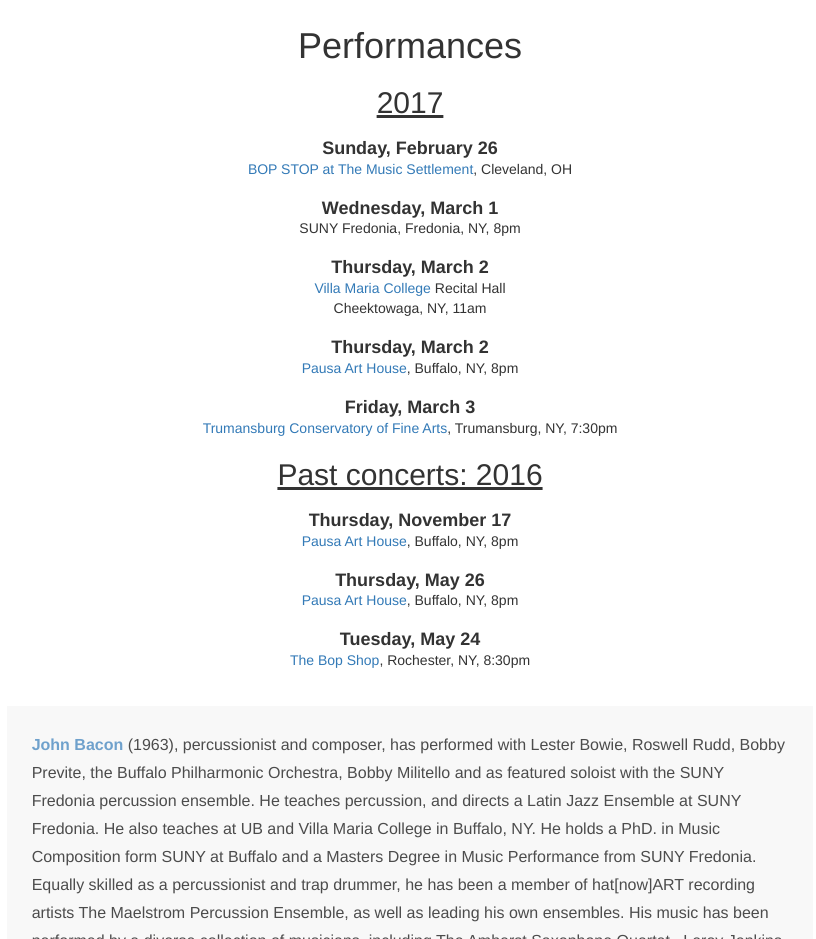
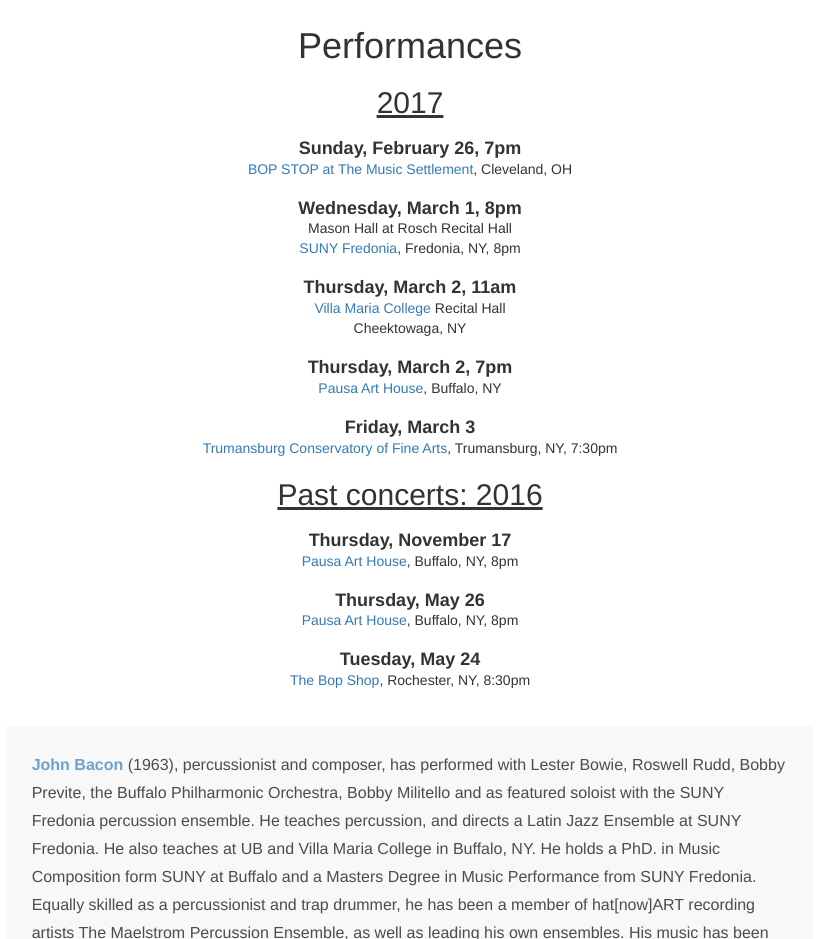
Before and after one commit to mgraymcn/resaunance, a plain HTML site: page index.html in a window 1280 px wide. Shown: the part 2280-3219 px from the top of the page, without its empty margins (230-1046 px from the left). Drawn offline with nearby package versions, Linux system fonts and the light colour scheme.

Commit message:
Update tour info

```diff
--- a/index.html
+++ b/index.html
@@ -220,24 +220,25 @@ The ethereal sound combinations of the chamber-jazz quartet resAUnance have turn
 
 
                     <h2>2017</h2>
-                    <h3>Sunday, February 26</h3>
+                    <h3>Sunday, February 26, 7pm</h3>
 
                     <p>
                         <a href="http://www.themusicsettlement.org/event-rentals/">
                             BOP STOP at The Music Settlement</a>, Cleveland, OH
                     </p>
 
-                    <h3>Wednesday, March 1</h3>
-                    <p>SUNY Fredonia, Fredonia, NY, 8pm</p>
+                    <h3>Wednesday, March 1, 8pm</h3>
+                    <p>Mason Hall at Rosch Recital Hall<br>
+			    <a href="http://www.fredonia.edu/MasterCalendar/EventDetails.aspx?data=hHr80o3M7J5ok0wC9K0do74xzU%2BodUYlxcsiS/wt0WphuLlpZRcmehV01L2PiM%2Bc">SUNY Fredonia</a>, Fredonia, NY, 8pm</p>
 
-                    <h3>Thursday, March 2</h3>
+                    <h3>Thursday, March 2, 11am</h3>
                     <p><a href="http://www.villa.edu">Villa Maria College</a> Recital Hall
                     <br>
-                        Cheektowaga, NY, 11am
+                        Cheektowaga, NY
                     </p>
 
-                    <h3>Thursday, March 2</h3>
-                    <p><a href="http://www.pausaarthouse.com">Pausa Art House</a>, Buffalo, NY, 8pm</p>
+                    <h3>Thursday, March 2, 7pm</h3>
+                    <p><a href="http://www.pausaarthouse.com">Pausa Art House</a>, Buffalo, NY</p>
 
                     <h3>Friday, March 3</h3>
                     <p><a href="https://tburgconservatory.org/">Trumansburg Conservatory of Fine Arts</a>, Trumansburg, NY, 7:30pm</p>
```
